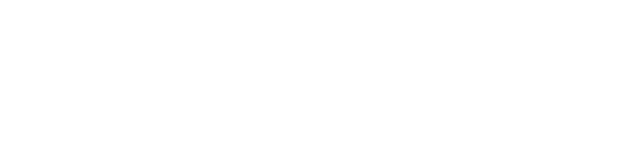
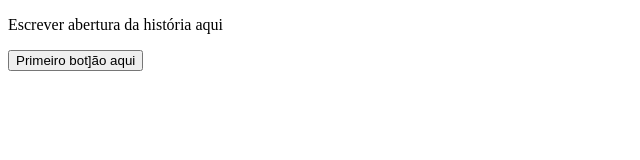
Before and after one commit to peronione1/uma-aventura-foda, a plain HTML site: page index.html in a window 1280 px wide. Shown: the whole page, without its empty margins (0-640 px from the left). Drawn offline with Linux system fonts and the light colour scheme.

Commit message:
inicio hmtl

```diff
--- a/index.html
+++ b/index.html
@@ -1 +1,21 @@
-<html></html>
+<!DOCTYPE html>
+<html lang="pt-BR">
+<head>
+    <meta charset="UTF-8">
+    <meta name="viewport" content="width=device-width, initial-scale=1.0">
+    <title>Escapando do Agiota</title>
+</head>
+<body>
+    <main>
+        <div>
+            <p>Escrever abertura da história aqui</p>
+            <button>Primeiro bot]ão aqui</button>
+        </div>
+    </main>
+
+
+
+
+
+</body>
+</html>
```
